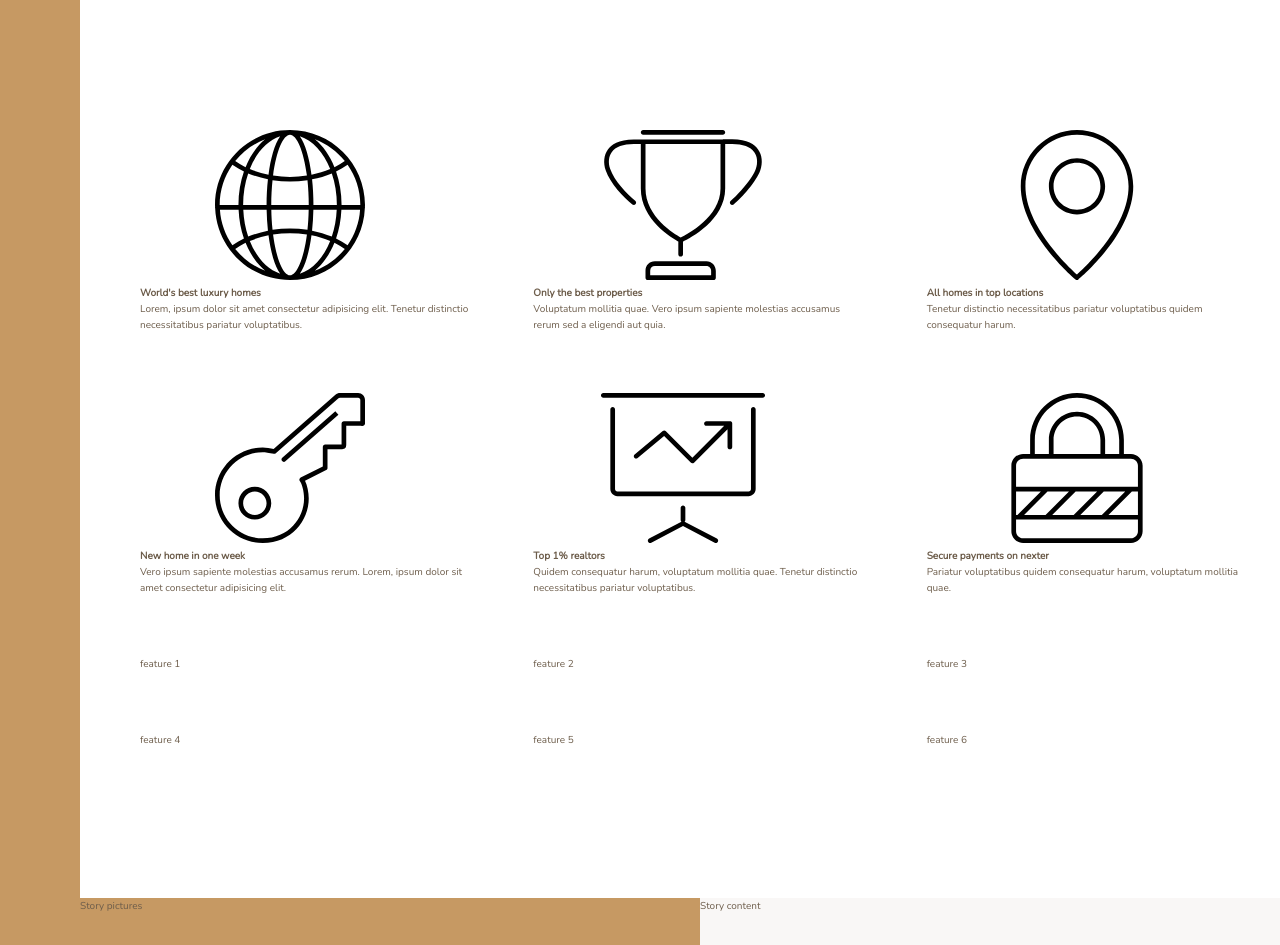
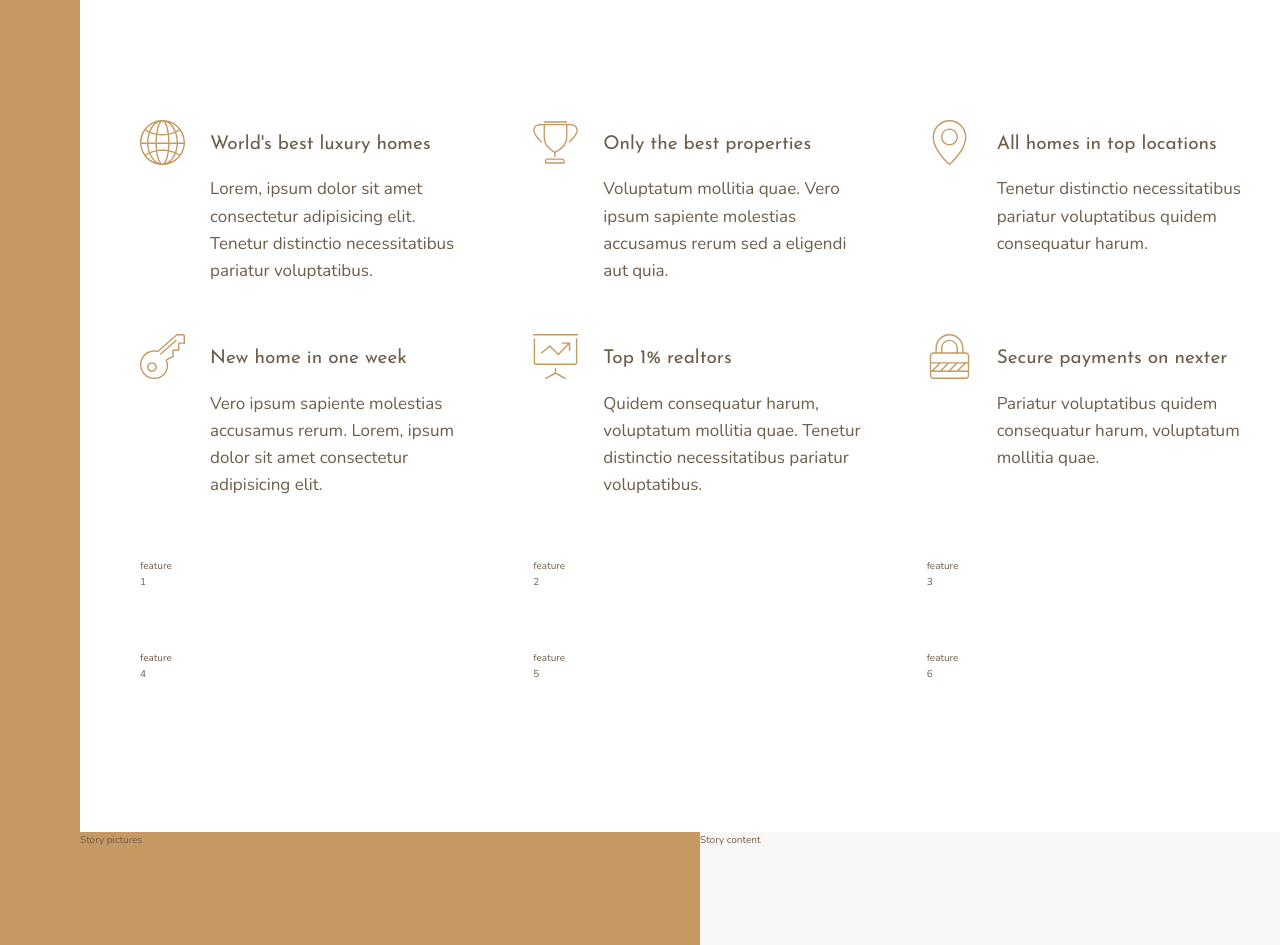
Before and after one commit to MarcinBalejko/CSS_Nexter, a website: page index.html in a window 1280 px wide. Shown: the part 660-1605 px from the top of the page. Drawn offline with nearby package versions, Linux system fonts and the light colour scheme.

Commit message:
:white_check_mark: Completed the features section

```diff
--- a/index.html
+++ b/index.html
@@ -32,7 +32,7 @@
         <svg class="feature__icon">
           <use xlink:href="img/sprite.svg#icon-global"></use>
         </svg>
-        <h4 class="heading-4">World's best luxury homes</h4>
+        <h4 class="heading-4 heading-4-dark">World's best luxury homes</h4>
         <p class="feature__text">
           Lorem, ipsum dolor sit amet consectetur adipisicing elit. Tenetur
           distinctio necessitatibus pariatur voluptatibus.
@@ -43,7 +43,7 @@
         <svg class="feature__icon">
           <use xlink:href="img/sprite.svg#icon-trophy"></use>
         </svg>
-        <h4 class="heading-4">Only the best properties</h4>
+        <h4 class="heading-4 heading-4-dark">Only the best properties</h4>
         <p class="feature__text">
           Voluptatum mollitia quae. Vero ipsum sapiente molestias accusamus
           rerum sed a eligendi aut quia.
@@ -54,7 +54,7 @@
         <svg class="feature__icon">
           <use xlink:href="img/sprite.svg#icon-map-pin"></use>
         </svg>
-        <h4 class="heading-4">All homes in top locations</h4>
+        <h4 class="heading-4 heading-4-dark">All homes in top locations</h4>
         <p class="feature__text">
           Tenetur distinctio necessitatibus pariatur voluptatibus quidem
           consequatur harum.
@@ -65,7 +65,7 @@
         <svg class="feature__icon">
           <use xlink:href="img/sprite.svg#icon-key"></use>
         </svg>
-        <h4 class="heading-4">New home in one week</h4>
+        <h4 class="heading-4 heading-4-dark">New home in one week</h4>
         <p class="feature__text">
           Vero ipsum sapiente molestias accusamus rerum. Lorem, ipsum dolor sit
           amet consectetur adipisicing elit.
@@ -76,7 +76,7 @@
         <svg class="feature__icon">
           <use xlink:href="img/sprite.svg#icon-presentation"></use>
         </svg>
-        <h4 class="heading-4">Top 1% realtors</h4>
+        <h4 class="heading-4 heading-4-dark">Top 1% realtors</h4>
         <p class="feature__text">
           Quidem consequatur harum, voluptatum mollitia quae. Tenetur distinctio
           necessitatibus pariatur voluptatibus.
@@ -87,7 +87,7 @@
         <svg class="feature__icon">
           <use xlink:href="img/sprite.svg#icon-lock"></use>
         </svg>
-        <h4 class="heading-4">Secure payments on nexter</h4>
+        <h4 class="heading-4 heading-4-dark">Secure payments on nexter</h4>
         <p class="feature__text">
           Pariatur voluptatibus quidem consequatur harum, voluptatum mollitia
           quae.
--- a/sass/_features.scss
+++ b/sass/_features.scss
@@ -4,7 +4,33 @@
   margin: 15rem 0;
 
   display: grid;
-  grid-template-columns: repeat(3, 1fr);
+  // grid-template-columns: repeat(3, 1fr);
+  grid-template-columns: repeat(auto-fit, minmax(25rem, 1fr));
+  // ^^ autofit creates as many tracks as we can fit based on the width
+  // so it kind of makes it responsive even without any media queries
+
   // grid-template-rows: auto auto;  default
   grid-gap: 6rem;
+  align-items: start; // so that no huge break between header and text
+  // ^^ it is set to stretch by default so we need to change it manually
 }
+
+.feature {
+  display: grid;
+  grid-template-columns: min-content 1fr;
+  grid-row-gap: 1.5rem;
+  grid-column-gap: 2.5rem;
+  // ^^ auto instead of min-content would be ok too
+
+  &__icon {
+    fill: $color-primary; // fill because svg
+    width: 4.5rem;
+    height: 4.5rem;
+    grid-row: 1 / span 2;
+    transform: translateY(-1rem); // moving icon a little bit up
+  }
+
+  &__text {
+    font-size: 1.7rem;
+  }
+}
--- a/sass/_typography.scss
+++ b/sass/_typography.scss
@@ -0,0 +1,28 @@
+%heading {
+  font-family: $font-display;
+  font-weight: 400;
+}
+
+.heading-1 {
+  @extend %heading;
+}
+
+.heading-2 {
+  @extend %heading;
+}
+
+.heading-3 {
+  @extend %heading;
+}
+
+.heading-4 {
+  @extend %heading;
+  font-size: 1.9rem;
+
+  &--light {
+    color: $color-grey-light-1;
+  }
+  &--dark {
+    color: $color-grey-dark-1;
+  }
+}
```
Also changed, not shown: css/style.css.
